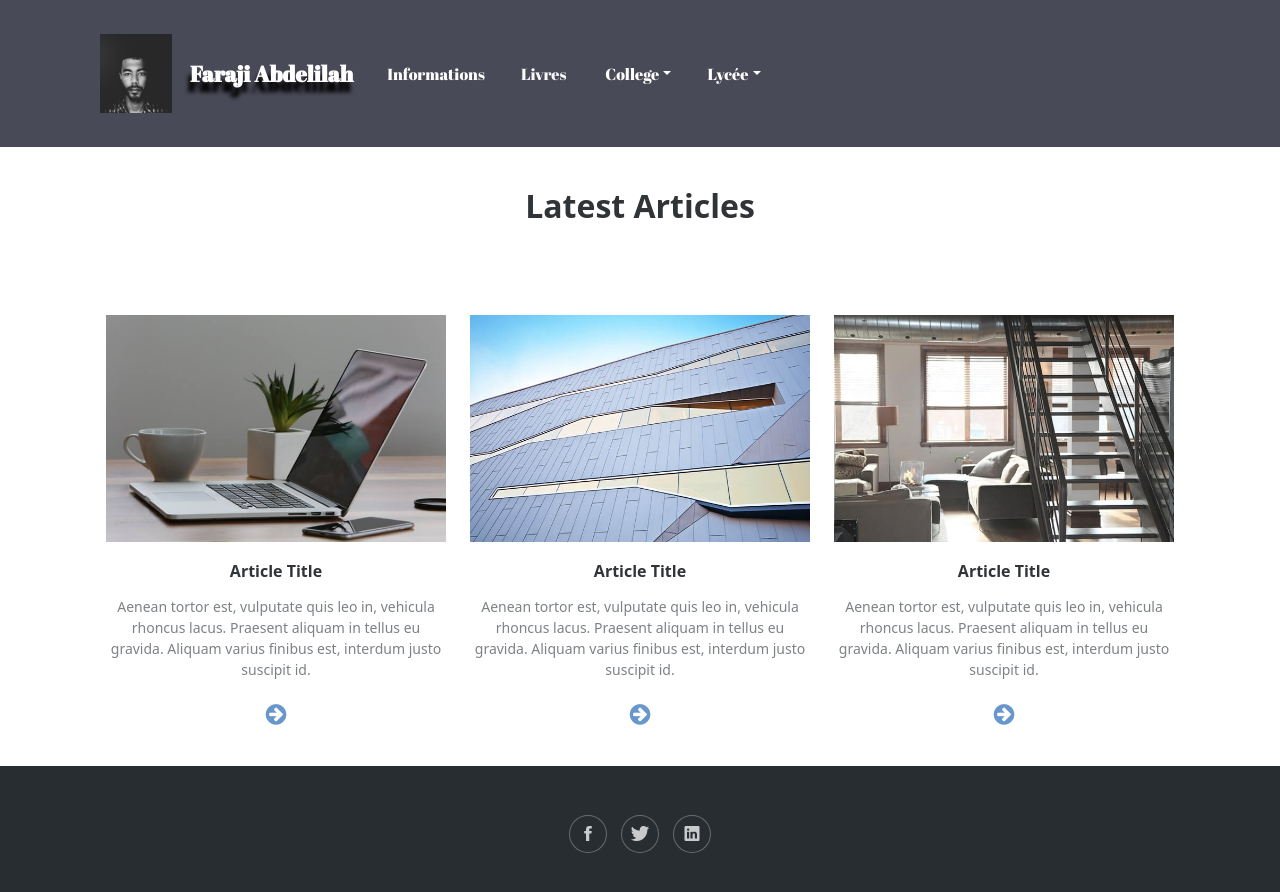
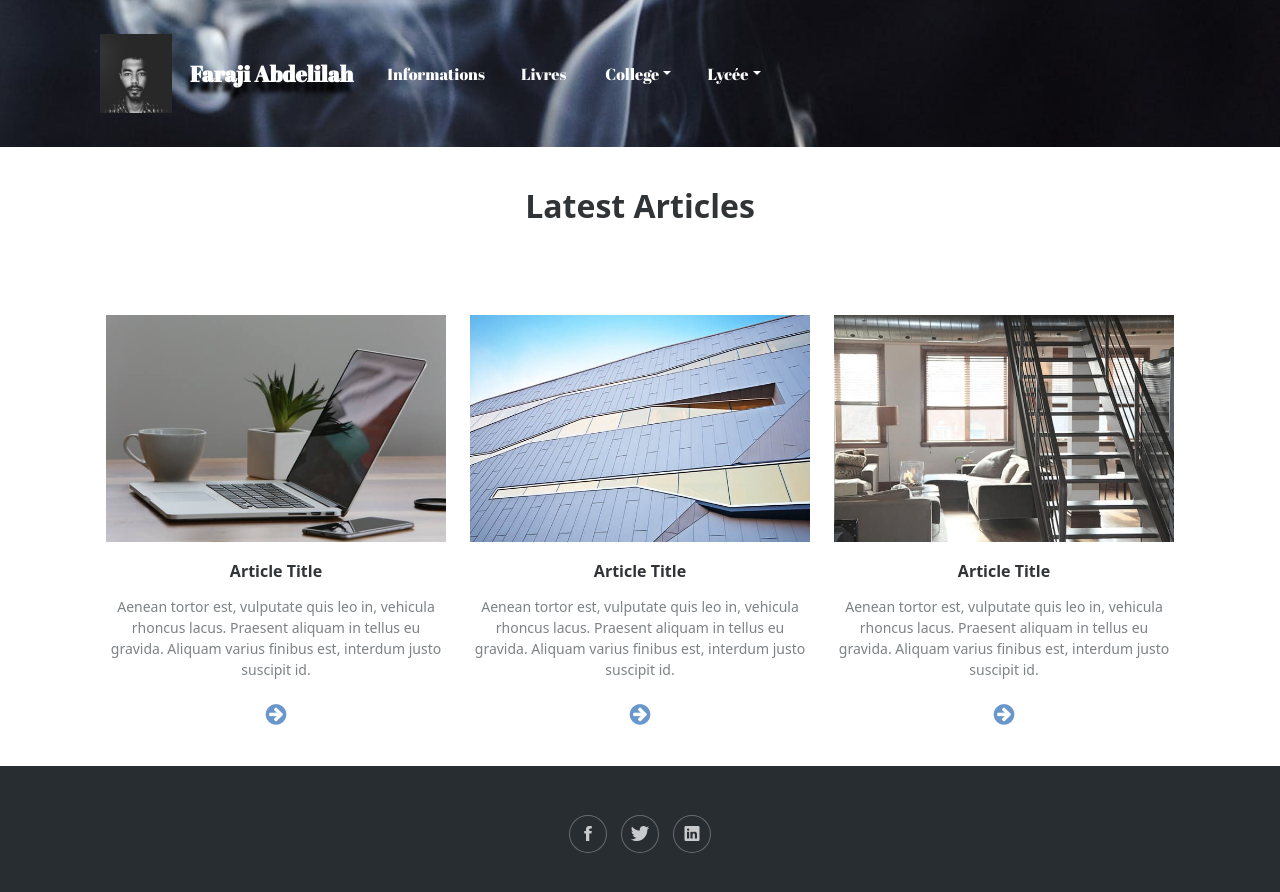
Before and after one commit to farajiabdell/abdell30.github.io, a plain HTML site: page index.html in a window 1280 px wide. Drawn offline with Linux system fonts and the light colour scheme; files whose address does not match are found by name; a web font is replaced by a local one.

Commit message:
Update index.html

```diff
--- a/index.html
+++ b/index.html
@@ -16,7 +16,7 @@
 </head>
 
 <body>
-    <nav class="navbar navbar-light navbar-expand-md navigation-clean-button" style="background: url(&quot;assets/img/pexels-photo-5984612.jpeg&quot;) left / cover, #494a57;">
+    <nav class="navbar navbar-light navbar-expand-md navigation-clean-button" style="background: url(&quot;back.jpeg&quot;) left / cover, #494a57;">
         <div class="container">
             <picture><img src="abdell.jpg" style="width: 72px;height: 79px;margin: 18px;padding: -69px;text-shadow: -14px 31px 20px var(--bs-white);"></picture><a class="navbar-brand" href="#" style="color: rgb(254,254,254);font-size: 22px;font-family: 'Abril Fatface', serif;font-weight: bold;text-align: center;text-shadow: -3px 10px 4px rgb(0,0,0);">Faraji Abdelilah</a><button data-bs-toggle="collapse" class="navbar-toggler" data-bs-target="#navcol-1"><span class="visually-hidden">Toggle navigation</span><span class="navbar-toggler-icon"></span></button>
             <div class="collapse navbar-collapse" id="navcol-1">
```
